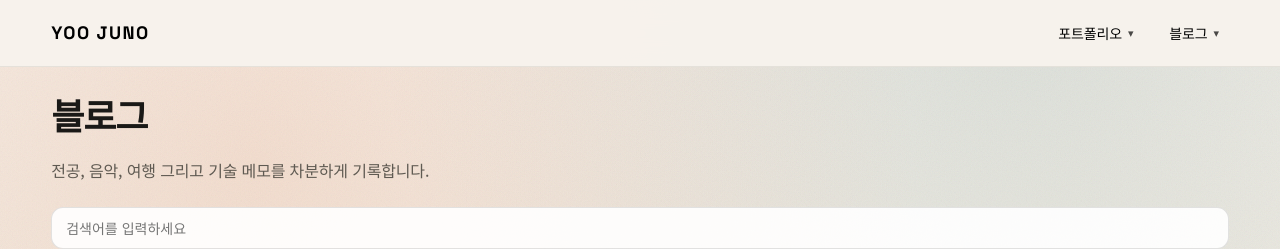
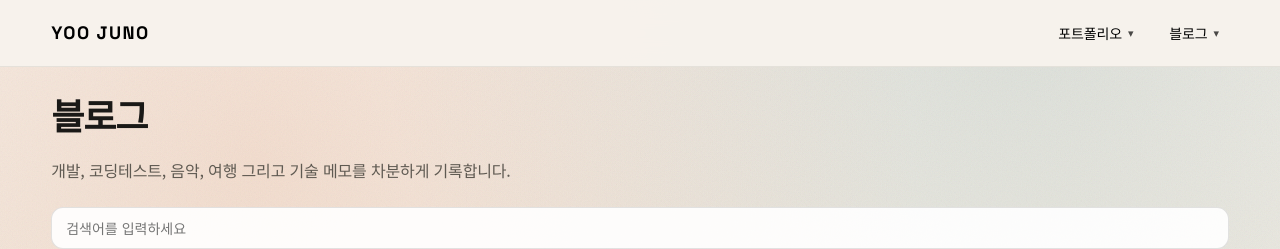
Before and after one commit to YooJuno/YooJuno.github.io, a React (Vite) app: page /blog in a window 1280 px wide. Shown: the top 249 px of the page. Built offline with nearby package versions, Linux system fonts and the light colour scheme.

Commit message:
feat(nav): add coding test

```diff
--- a/src/App.jsx
+++ b/src/App.jsx
@@ -46,6 +46,7 @@ const SiteNav = () => (
             <Link to="/blog?category=개발">개발</Link>
             <Link to="/blog?category=음악">음악</Link>
             <Link to="/blog?category=여행">여행</Link>
+            <Link to="/blog?category=코딩테스트">코딩테스트</Link>
           </div>
         </div>
       </div>
--- a/src/pages/Blog.jsx
+++ b/src/pages/Blog.jsx
@@ -43,7 +43,7 @@ function Blog() {
       <div className="container" data-reveal>
         <div className="section-head">
           <h2>블로그</h2>
-          <p>전공, 음악, 여행 그리고 기술 메모를 차분하게 기록합니다.</p>
+          <p>개발, 코딩테스트, 음악, 여행 그리고 기술 메모를 차분하게 기록합니다.</p>
           {activeCategory && (
             <p className="category-note">현재 카테고리: {activeCategory}</p>
           )}
```
